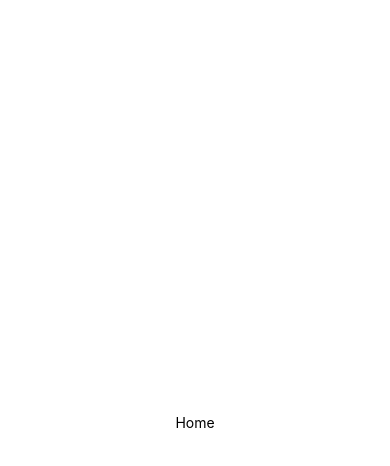
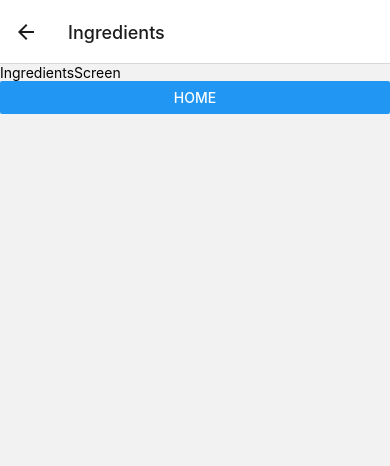
Before and after one commit to barnabas-lesti/aniry-react-native-legacy, a React Native app: screen /Ingredients in a window 390 px wide. Shown: the top 466 px of the page. Built offline with nearby package versions, Linux system fonts and the light colour scheme.

Commit message:
Implemented core logic of navigation.

```diff
--- a/package.json
+++ b/package.json
@@ -11,6 +11,8 @@
   },
   "dependencies": {
     "@expo/webpack-config": "^0.17.0",
+    "@react-navigation/native": "^6.0.12",
+    "@react-navigation/native-stack": "^6.8.0",
     "expo": "~46.0.9",
     "expo-status-bar": "~1.4.0",
     "i18next": "^21.9.1",
@@ -18,6 +20,8 @@
     "react-dom": "18.0.0",
     "react-i18next": "^11.18.5",
     "react-native": "0.69.5",
+    "react-native-safe-area-context": "4.3.1",
+    "react-native-screens": "~3.15.0",
     "react-native-web": "~0.18.7"
   },
   "devDependencies": {
--- a/src/App.tsx
+++ b/src/App.tsx
@@ -1,24 +1,29 @@
 import React from 'react';
-import { StatusBar } from 'expo-status-bar';
-import { StyleSheet, Text, View } from 'react-native';
+import { NavigationContainer } from '@react-navigation/native';
 import { useTranslation } from 'react-i18next';
+import { createAppNavigator } from './navigation';
+import HomeScreen from './components/home/HomeScreen';
+import IngredientsScreen from './components/ingredients/IngredientsScreen';
+
+const Stack = createAppNavigator();
 
 export default function App() {
   const { t } = useTranslation();
 
   return (
-    <View style={styles.container}>
-      <Text>{t('home.title')}</Text>
-      <StatusBar style="auto" />
-    </View>
+    <NavigationContainer>
+      <Stack.Navigator>
+        <Stack.Screen
+          name="Home"
+          component={HomeScreen}
+          options={{ title: t('screens.home.title') }}
+        />
+        <Stack.Screen
+          name="Ingredients"
+          component={IngredientsScreen}
+          options={{ title: t('screens.ingredients.title') }}
+        />
+      </Stack.Navigator>
+    </NavigationContainer>
   );
 }
-
-const styles = StyleSheet.create({
-  container: {
-    flex: 1,
-    backgroundColor: '#fff',
-    alignItems: 'center',
-    justifyContent: 'center',
-  },
-});
--- /dev/null
+++ b/src/components/home/HomeScreen.tsx
@@ -0,0 +1,17 @@
+import React from 'react';
+import { Button, Text, View } from 'react-native';
+import { useAppNavigation } from '../../navigation';
+
+export default function HomeScreen() {
+  const navigation = useAppNavigation<'Home'>();
+
+  return (
+    <View>
+      <Text>HomeScreen</Text>
+      <Button
+        title="Ingredients"
+        onPress={() => navigation.navigate('Ingredients')}
+      />
+    </View>
+  );
+}
--- /dev/null
+++ b/src/components/ingredients/IngredientsScreen.tsx
@@ -0,0 +1,14 @@
+import React from 'react';
+import { Button, Text, View } from 'react-native';
+import { useAppNavigation } from '../../navigation';
+
+export default function IngredientsScreen() {
+  const navigation = useAppNavigation<'Ingredients'>();
+
+  return (
+    <View>
+      <Text>IngredientsScreen</Text>
+      <Button title="Home" onPress={() => navigation.navigate('Home')} />
+    </View>
+  );
+}
--- a/src/i18n/resources/en.ts
+++ b/src/i18n/resources/en.ts
@@ -1,3 +1,4 @@
 export default {
-  'home.title': 'Home',
+  'screens.home.title': 'Home',
+  'screens.ingredients.title': 'Ingredients',
 };
--- /dev/null
+++ b/src/navigation/index.ts
@@ -0,0 +1,18 @@
+import { useNavigation } from '@react-navigation/native';
+import {
+  createNativeStackNavigator,
+  NativeStackNavigationProp,
+} from '@react-navigation/native-stack';
+
+type RootStackParamList = {
+  Home: undefined;
+  Ingredients: undefined;
+};
+
+export function useAppNavigation<T extends keyof RootStackParamList>() {
+  return useNavigation<NativeStackNavigationProp<RootStackParamList, T>>();
+}
+
+export function createAppNavigator() {
+  return createNativeStackNavigator<RootStackParamList>();
+}
```
Also changed, not shown: .eslintrc.js, 2 other files (tests, documents, lock files or other folders).
